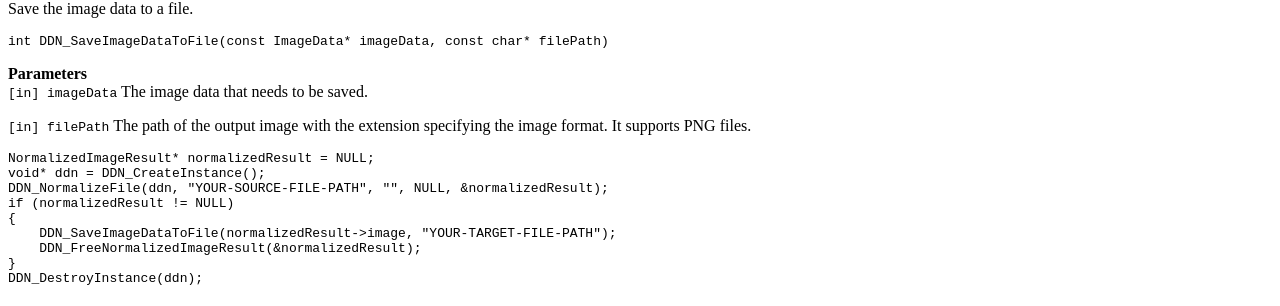
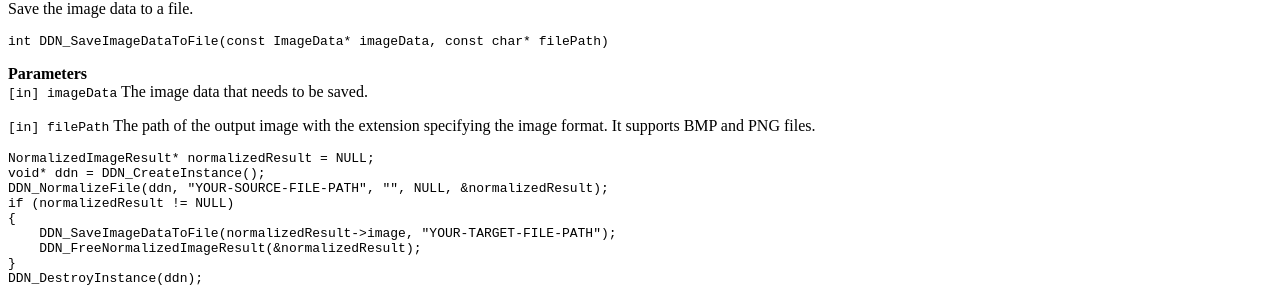
Before and after one commit to dynamsoft-docs/document-normalizer-docs, a Jekyll site: the page built from programming/c/api-reference/document-normalizer-result.md, in a window 1280 px wide and 900 px high, scrolled down 1477 px. Shown: the part 143-449 px from the top of the window. Built offline with Jekyll 4.4.1, drawn with Linux system fonts in a browser that asks for light colours.

Commit message:
update supported file types

````diff
--- a/programming/c/api-reference/document-normalizer-result.md
+++ b/programming/c/api-reference/document-normalizer-result.md
@@ -94,7 +94,7 @@ int DDN_SaveImageDataToFile(const ImageData* imageData, const char* filePath)
 **Parameters**
 `[in] imageData` The image data that needs to be saved.
 
-`[in] filePath` The path of the output image with the extension specifying the image format. It supports PNG files.
+`[in] filePath` The path of the output image with the extension specifying the image format. It supports BMP and PNG files.
 
 ```c
 NormalizedImageResult* normalizedResult = NULL;
````
Also changed, not shown: programming/cplusplus/api-reference/document-normalizer-result.md (+1 -1 lines).
